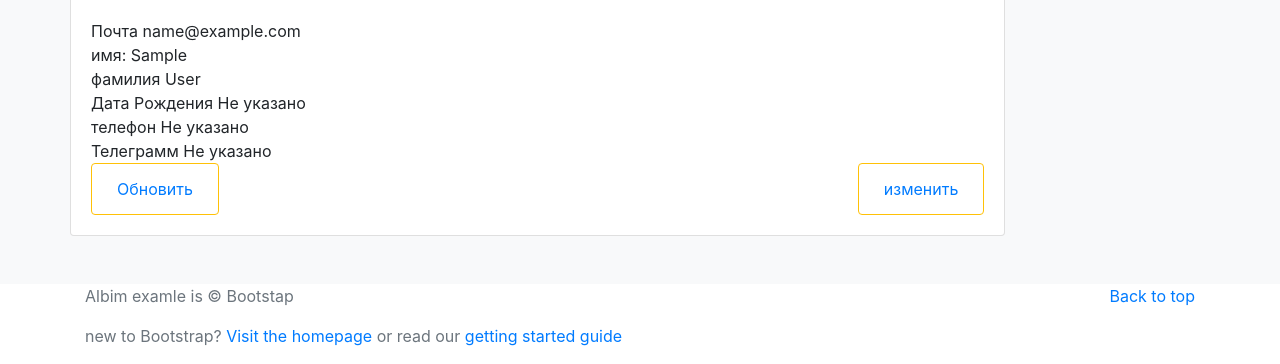
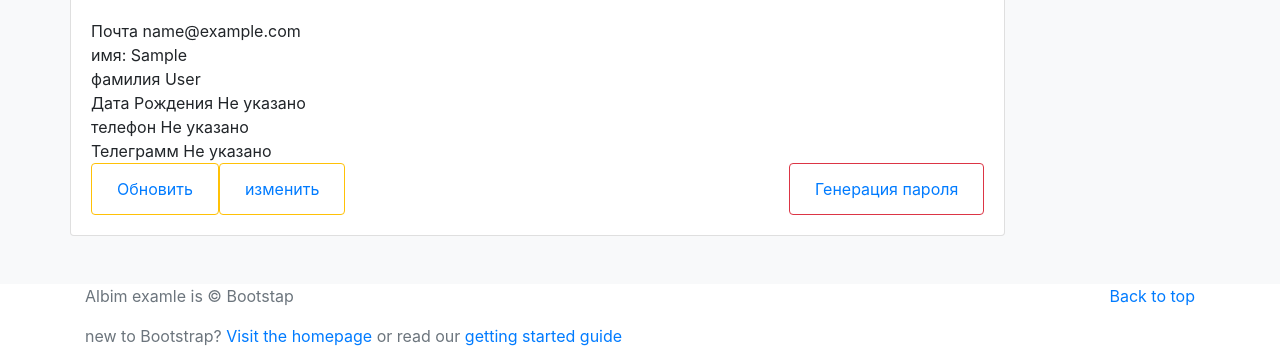
Before and after one commit to anor32/cbv_django, a Django app: page /users/profile/ in a window 1280 px wide. Shown: the part 1072-1436 px from the top of the page. Run offline with Django 5.2, Linux system fonts and the light colour scheme; the visitor is signed in with stand-in values (Sample User, id 1); some libraries are stand-ins or nearby versions.

Commit message:
настроены новые кнопки для смены пароля и для генерации

```diff
--- a/users/templates/users/user_profile_read_only.html
+++ b/users/templates/users/user_profile_read_only.html
@@ -1,4 +1,3 @@
-
 {% extends 'dogs/base.html' %}
 {%load my_tags %}
 {%block content%}
@@ -7,7 +6,7 @@
     <div class="col-3"></div>
     <div class="col-6"></div>
     <div class="card">
-    <div  class="card-header">Мой профиль</div>
+        <div class="card-header">Мой профиль</div>
         <img class="card-img-top"
              src="{{ user.avatar|user_media }}" width="300" height="700"
              alt="Card image cap">
@@ -18,12 +17,14 @@
             <span class="card-text">Дата Рождения {{user.date_birth|default:"Не указано"}}</span><br>
             <span class="card-text">телефон {{user.phone|default:"Не указано"}}</span><br>
             <span class="card-text">Телеграмм {{user.telegram|default:"Не указано"}}</span><br>
-      <button class="btn btn-outline-warning">
+           <button class="btn btn-outline-warning float-left">
                 <a class="btn btn-link" href="{%url 'users:user_update' %}">Обновить</a>
             </button>
-      <button class="btn btn-outline-warning float-right">
-      <a class="btn btn-link" href = "{%url 'users:user_change_password' %}">изменить</a>
+            <button class="btn btn-outline-warning ">
+                <a class="btn btn-link" href="{% url 'users:user_change_password' %}">изменить</a>
             </button>
+           <button class="btn btn-outline-danger float-right">
+            <a class="btn btn-link" href=" {% url  'users:user_generate_new_password' %} ">Генерация пароля</a>
         </div>
 
     </div>
```
Lines whose indentation alone changed are shown as unchanged.
